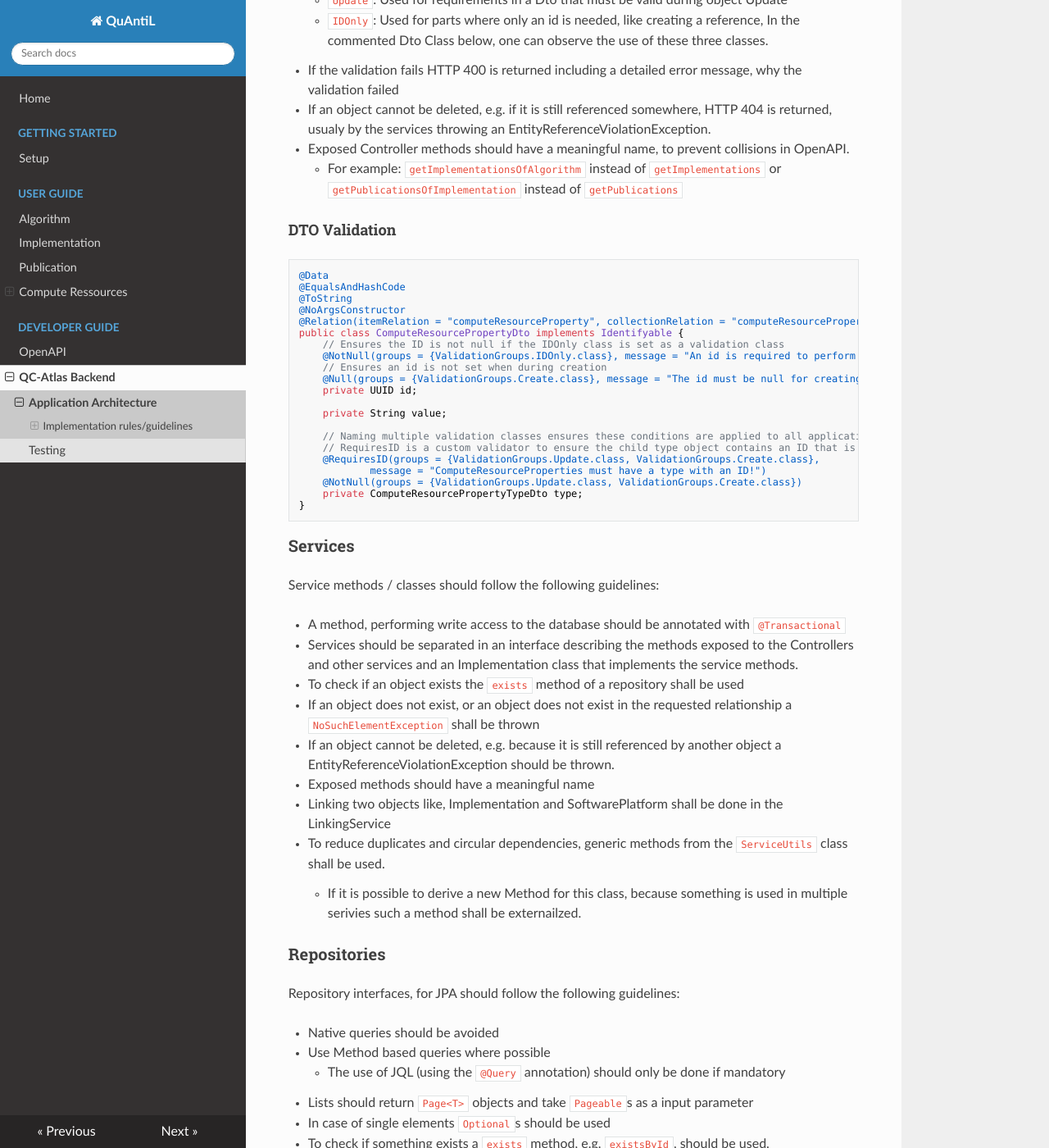
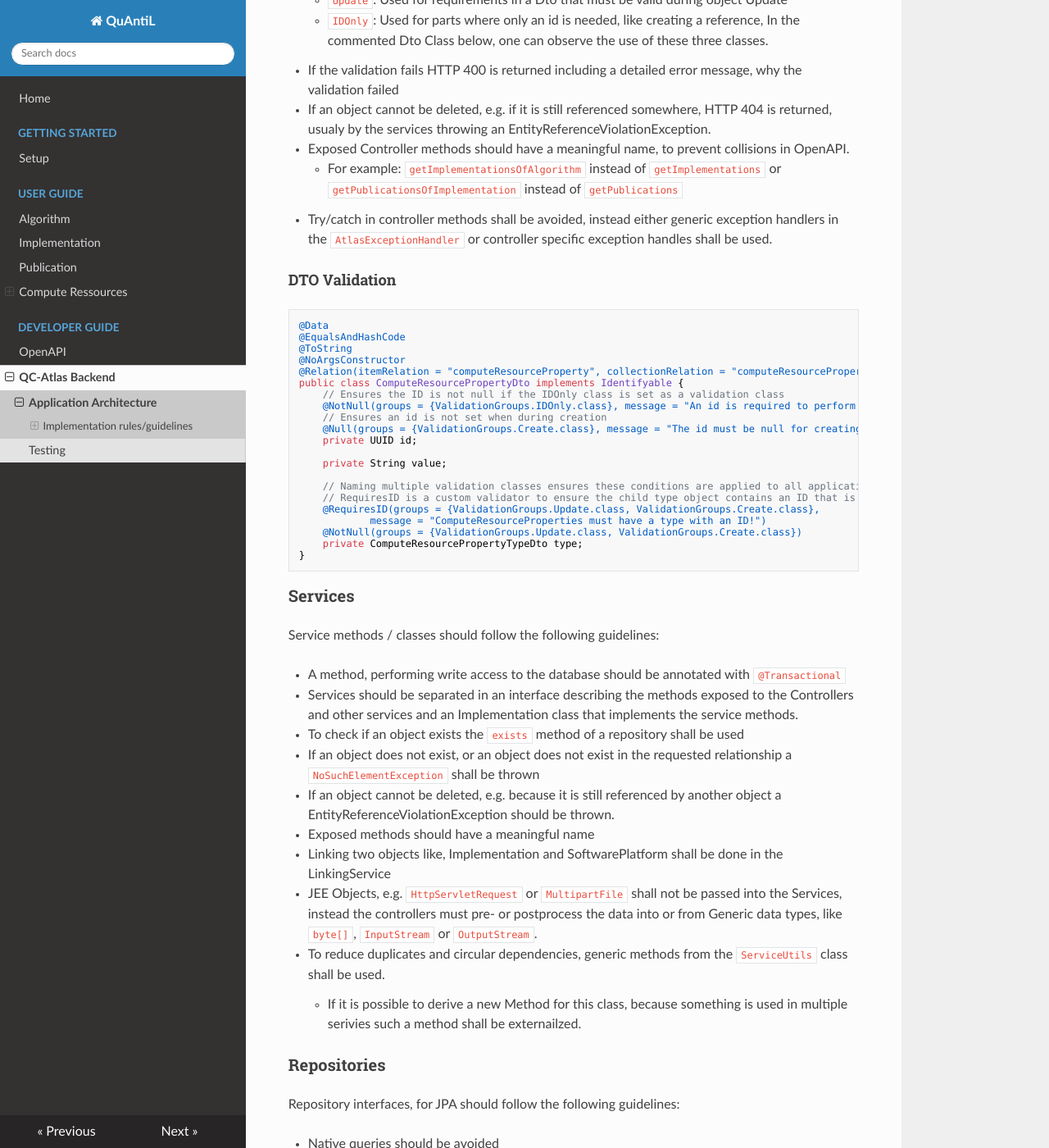
Before and after one commit to UST-QuAntiL/quantil-docs, an MkDocs documentation site: the page built from docs/developer-guide/qc-atlas/application-architecture.md, in a window 1280 px wide and 1400 px high, scrolled down 644 px. Shown: the whole window at 82% size. Built offline with MkDocs 1.6.1, drawn with Linux system fonts in a browser that asks for light colours; nearby versions of some CDN libraries.

Commit message:
Review Pt. 3

```diff
--- a/docs/developer-guide/qc-atlas/application-architecture.md
+++ b/docs/developer-guide/qc-atlas/application-architecture.md
@@ -24,6 +24,7 @@ Some of the criterea listed below are used to build tests, e.g. throwing an Exce
 - If an object cannot be deleted, e.g. if it is still referenced somewhere, HTTP 404 is returned, usualy by the services throwing an EntityReferenceViolationException.
 - Exposed Controller methods should have a meaningful name, to prevent collisions in OpenAPI.
     - For example: `getImplementationsOfAlgorithm` instead of `getImplementations` or `getPublicationsOfImplementation` instead of `getPublications`
+- Try/catch in controller methods shall be avoided, instead either generic exception handlers in the `AtlasExceptionHandler` or controller specific exception handles shall be used.
 
 
 #### DTO Validation
@@ -63,6 +64,7 @@ Service methods / classes should follow the following guidelines:
 - If an object cannot be deleted, e.g. because it is still referenced by another object a EntityReferenceViolationException should be thrown.
 - Exposed methods should have a meaningful name
 - Linking two objects like, Implementation and SoftwarePlatform shall be done in the LinkingService
+- JEE Objects, e.g. `HttpServletRequest` or `MultipartFile` shall not be passed into the Services, instead the controllers must pre- or postprocess the data into or from Generic data types, like `byte[]`, `InputStream` or `OutputStream`.
 - To reduce duplicates and circular dependencies, generic methods from the `ServiceUtils` class shall be used.
     - If it is possible to derive a new Method for this class, because something is used in multiple serivies such a method shall be externailzed.
 
```
